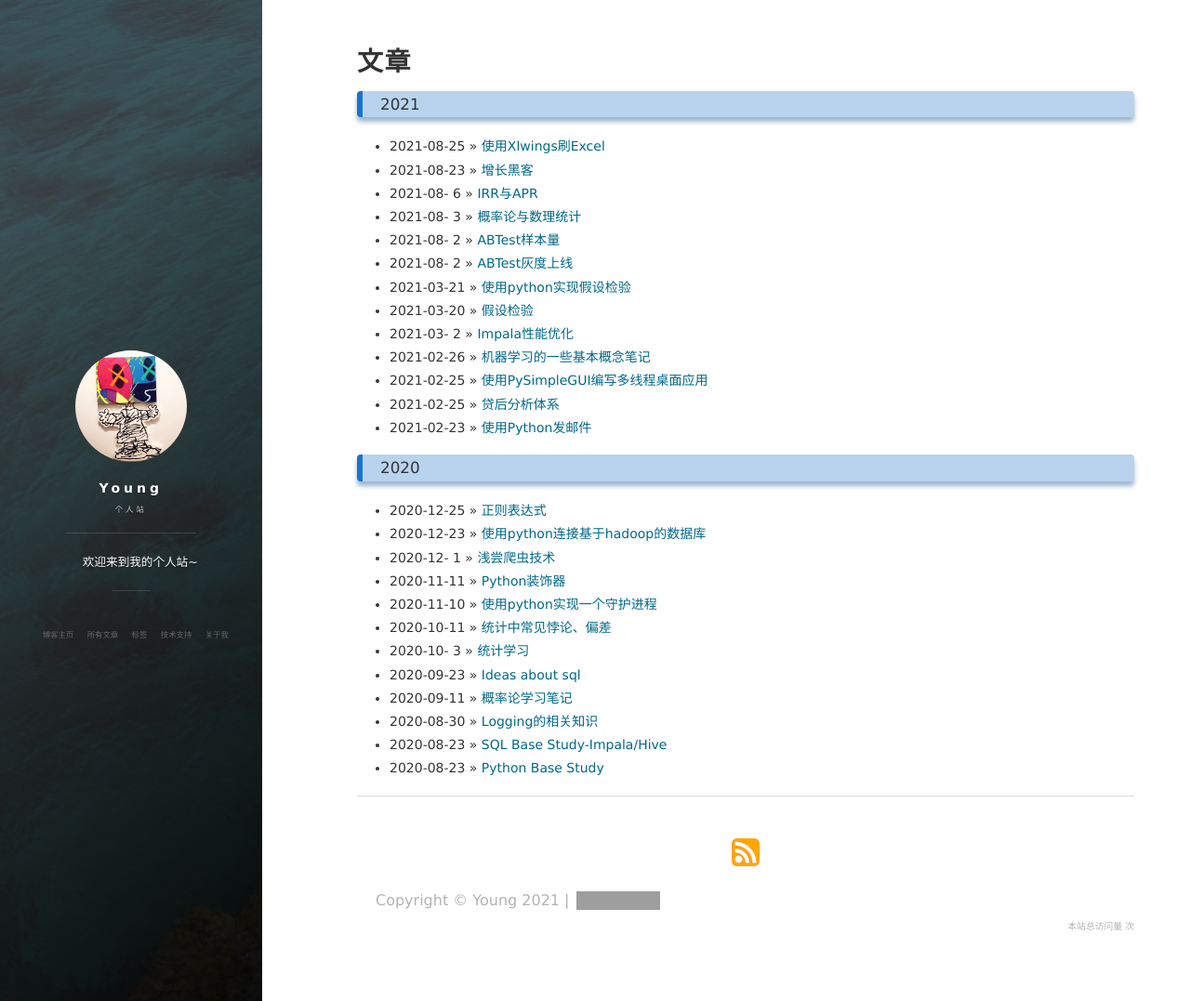
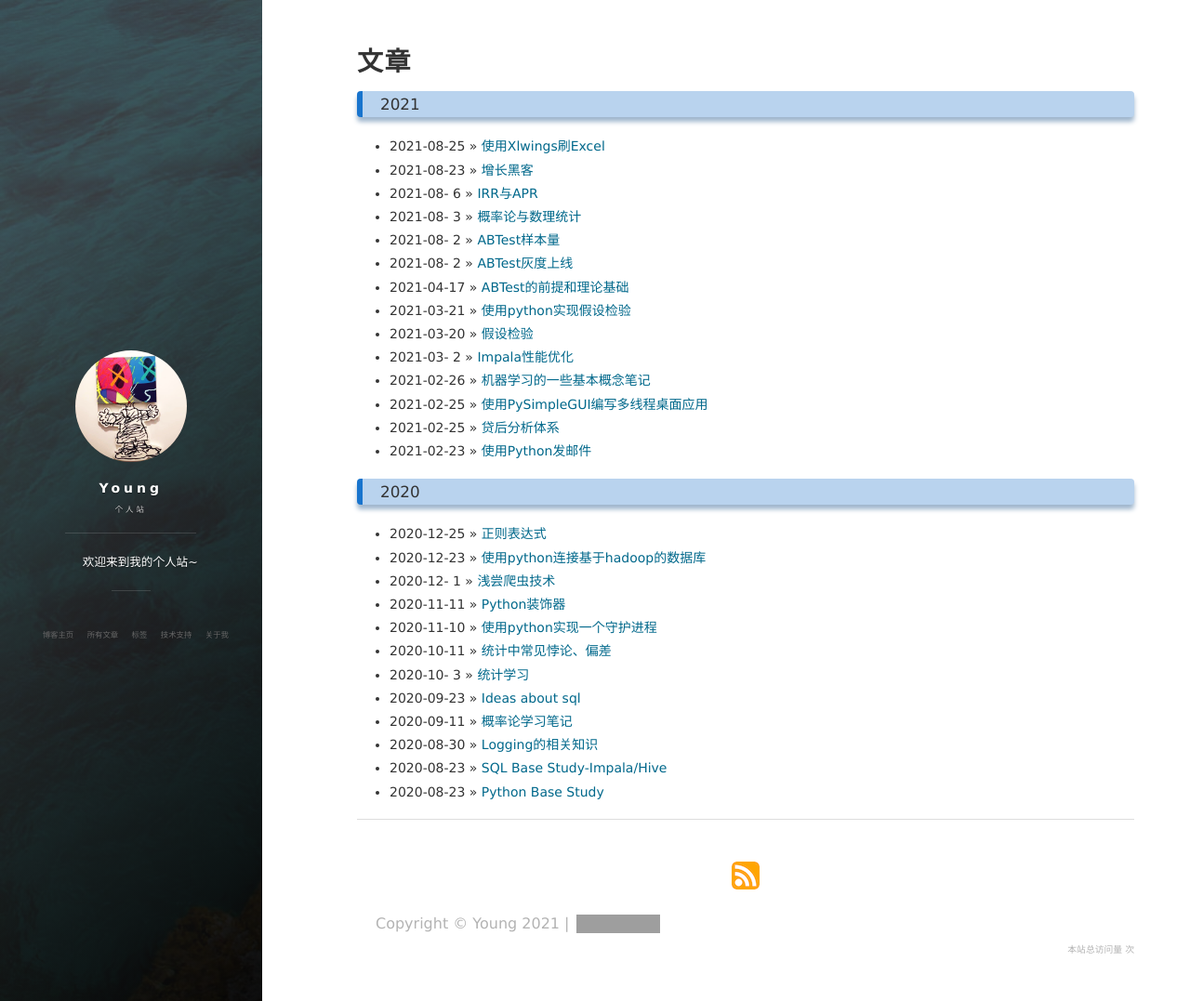
Before and after one commit to PANGZhengyang/PANGZhengyang.github.io, a Jekyll site: the page built from archive.html, in a window 1280 px wide and 1077 px high. Shown: the whole window at 93% size. Built offline with Jekyll 4.4.1, drawn with Linux system fonts in a browser that asks for light colours; nearby versions of some CDN libraries; comment, search, counter and statistics services are not loaded; part of the change alters nothing that is shown; grey boxes are pictures that could not be loaded.

```diff
--- a/_includes/head.html
+++ b/_includes/head.html
@@ -37,11 +37,12 @@
   var _hmt = _hmt || [];
  (function() {
   var hm = document.createElement("script");
-	  hm.src = "https://hm.baidu.com/hm.js?21527765bee510c5cac0d59d8555ac40";
+  hm.src = "https://hm.baidu.com/hm.js?eb39321509042e800edd327a6cc1b9bf";
   var s = document.getElementsByTagName("script")[0];
   s.parentNode.insertBefore(hm, s);
   })();
   </script>
+
 
   {% endif %}
 
--- /dev/null
+++ b/_posts/2021-04-17-abtest-base-theory.md
@@ -0,0 +1,95 @@
+---
+layout: post
+title: "ABTest的前提和理论基础"
+date: 2021-04-17
+description: "ABTest前提和理论基础"
+tag: 数据分析
+mermaid: true
+---
+
+AB testing 是一个产品优化的可信赖的方法，也是确定**因果关系**的黄金准则
+
+## 什么是AB Testing
+
+为了某种优化目的，设置两个版本，让一组用户使用a版本，另一组用户使用b版本，这两个版本除了某一变量不同，其余均保持相同或相似，观察两个版本之间的指标差异从而判断优化效果。
+
+在线上可以切出一部分用户（降低风险），完全随机的分成两组或多组（确保人群一致），一组保持现有的方案叫对照组，另外一组使用改进的方案叫实验组，使用统计的方法对两组之间指标差异进行分析，评估是否符合预期的一种方法。
+
+## 为什么要做AB Testing
+
+1）防止风险：举个例子，如果一个产品目前盈利1000w，现在产品的小伙伴要上线一个新的功能，如果直接上线，（用户是全量，且你不知道用户是否喜欢这样的功能）导致盈利掉了500w，这时候已经发生亏损，这是公司不愿接受的。
+
+2）评估每一改动对产品的影响：举个例子，小红和小明在新版本同时上线了一个feature，发布后线上留存大涨，小红和小明都认为是自己的feature提高了留存，两个人争执不休，通过ab test就能够避免这样的情形发生。
+
+## AB Testing有效运行的条件
+
+- 两个版本用户互不影响；
+
+- 有足够的样本；
+
+- OEC 关键指标是经过一致同意且能够在实验中被测量的；
+
+- 改动容易实现的
+
+## AB Testing的统计学原理
+
+### 假设检验
+
+假设总体参数，利用样本数据去检验假设是否正确。
+
+![2021-04-17-abtest-base-theory1](/assets/2021-04-17-abtest-base-theory1.png)
+
+有几个问题值得思考：
+
+1. **在做AB Test的时候更推荐使用双侧检验**
+
+   单侧检验（One-sided Test），它不仅在假设中说明了两个比较对象不同，并且还明确了谁大谁小，比如实验组的指标比对照组的指标大。
+
+   双侧检验（Two-sided Test），指的是仅仅在假设中说明了两个比较对象不同，但是并没有明确谁大谁小。
+
+   尽管双侧检验没有告诉明确谁大谁小，但是**大佬们的经验**提到：
+
+   - 第一个原因是，双侧检验可以让数据自身在决策中发挥更大的作用。
+
+     我们在实践中使用 A/B 测试，就是希望能够通过数据来驱动决策。我们要尽量减少在使用数据前产生的任何主观想法来干扰数据发挥作用。所以，双尾检验这种不需要我们明确谁大谁小的检验，更能发挥数据的作用。
+
+   - 第二个原因是，双尾检验可以帮助我们全面考虑变化带来的正、负面结果。
+
+     在实践中，我们期望改变可以使指标朝着好的方向变化，但是万一指标实际的变化与期望的正好相反呢？这就可以体现双尾检验的优势了。双尾检验可以同时照顾到正面和负面的结果，更接近多变的现实情况。但是单尾检验只会适用于其中一种，而且通常是我们期望的正面效果。所以正因为我们选择双尾测试，在备择假设中我们才只说了两组不同，并没有说谁大谁小。
+
+2. **选择何种检验**
+
+   - 当总体方差未知时，选取**t-test**
+   - 当总体方差已知时，若样本量大于30选取**z-test**，否则选取**t-test**
+
+   <font color = orange>在实际的AB Test中，一个比较有用的经验是：绝对值指标（均值类）用t-test；相对值指标（比例）用z-test </font>
+
+   因为绝对指标的的总体方差，需要知道每一个用户的值，这个在AB实验中肯定不可能。而相对值指标是二项分布，可以通过样本量的值计算出总体的值，就如同10W人的某页面点击率是10%，随机从这10W人中抽样1W人，这个点击率也是10%一样。
+
+   ![2021-04-17-abtest-base-theory2](/assets/2021-04-17-abtest-base-theory2.png)
+
+3. **p-value**
+
+   p值可以理解为对H0的支持度，当H0为真时，根据样本计算出来的概率，是**实际**的犯第一类错误的概率。在 A/B 测试的语境下，P 值就是当对照组和实验组指标事实上是相同时，在 A/B 测试中用样本数据所观测到的“实验组和对照组指标不同”出现的概率。
+
+   而发生第一类错误的概率用α表示，也被称为显著水平（Significance Level）。“显著”是指错误发生的概率大，统计上把发生率小于 5% 的事件称为小概率事件，代表这类事件不容易发生。因此显著水平一般也为 5%。
+
+### 指标的统计属性
+
+- 绝对值（均值类）指标，比如用户的平均使用时长、平均购买金额、平均购买频率，等等。
+- 相对值（概率类）指标，比如用户点击的概率（点击率）、转化的概率（转化率）、购买的概率（购买率），等等。
+
+<font color =orange>在数量足够大时，均值类指标服从正态分布；概率类指标本质上服从二项分布，但当数量足够大时，也服从正态分布。</font>
+
+解释一下为什么概率类指标本质上服从二项分布：
+
+业务中的概率类指标，具体到用户行为时，结果只有两种：要么发生，要么不发生。比如点击率，就是用来表征用户在线上点击特定内容的概率，一个用户要么点击，要么不点击，不会有第三种结果发生。这种只有两种结果的事件叫做二元事件（Binary Event）。二元事件在生活中很常见，比如掷硬币时只会出现正面或者反面这两种结果，所以统计学中有专门有一个描述二元事件概率分布的术语，也就是二项分布（Binomial Distribution）。这里我们还是结合着社交 App 的例子，来学习下二元分布。这款社交 App 在网上投放了广告，来吸引人们点击广告从而下载 App。现在我们想通过数据看看 App 下载率的分布情况：
+
+下载率 = 通过广告下载 App 的用户数量 / 看到广告的用户数量。
+
+因为单个二元事件的结果，只能是发生或者不发生，发生的概率要么是 100% 要么是 0%，所以我们要分析下载率就必须把数据进行一定程度的聚合。这里，我们就以分钟为单位来举例，先计算每分钟的下载率，再看它们的概率分布。我们有一个月的用户及下载数据，一个月一共有 43200 分钟（60 * 24 * 30），因为我们关注的是每分钟的下载率，所以一共有 43200 个数据点。通过数据分析发现，每分钟平均有 10 个人会看到广告，下载率集中分布在 0-30% 之间。
+
+### 大数定理与中心极限定理
+
+- 大数定理：概率是频率的稳定表现；样本的均值依概率收敛到总体的期望，说白了就是样本数量越多，越接近总体特征
+- 中心极限定理：不管总体的分布是什么样的，样本的均值总是在总体均值附近上下波动，并且呈正态分布
```
Also changed, not shown: _posts/2021-04-17-abtest-base-theory.assets/2021-04-17-abtest-base-theory1.png (added), _posts/2021-04-17-abtest-base-theory.assets/2021-04-17-abtest-base-theory2.png (added), assets/2021-04-17-abtest-base-theory1.png (added), assets/2021-04-17-abtest-base-theory2.png (added). Lines whose indentation alone changed are shown as unchanged.
